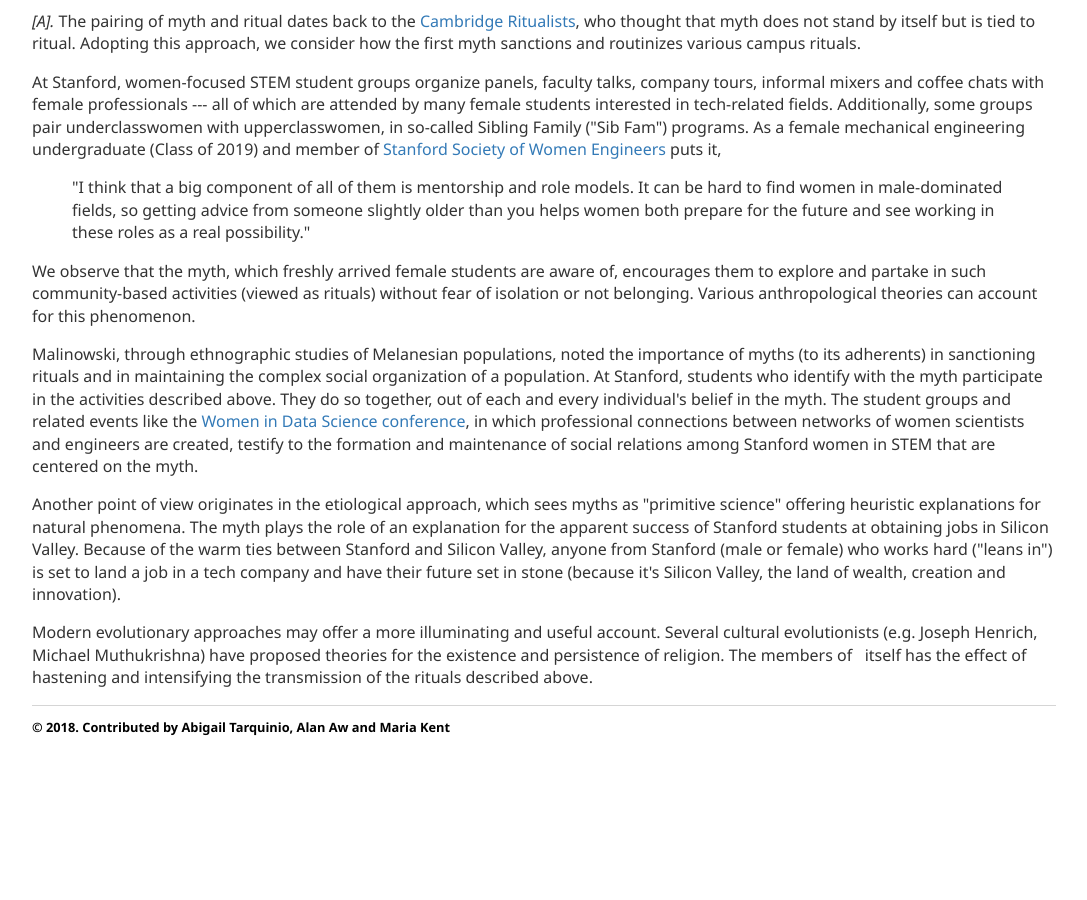
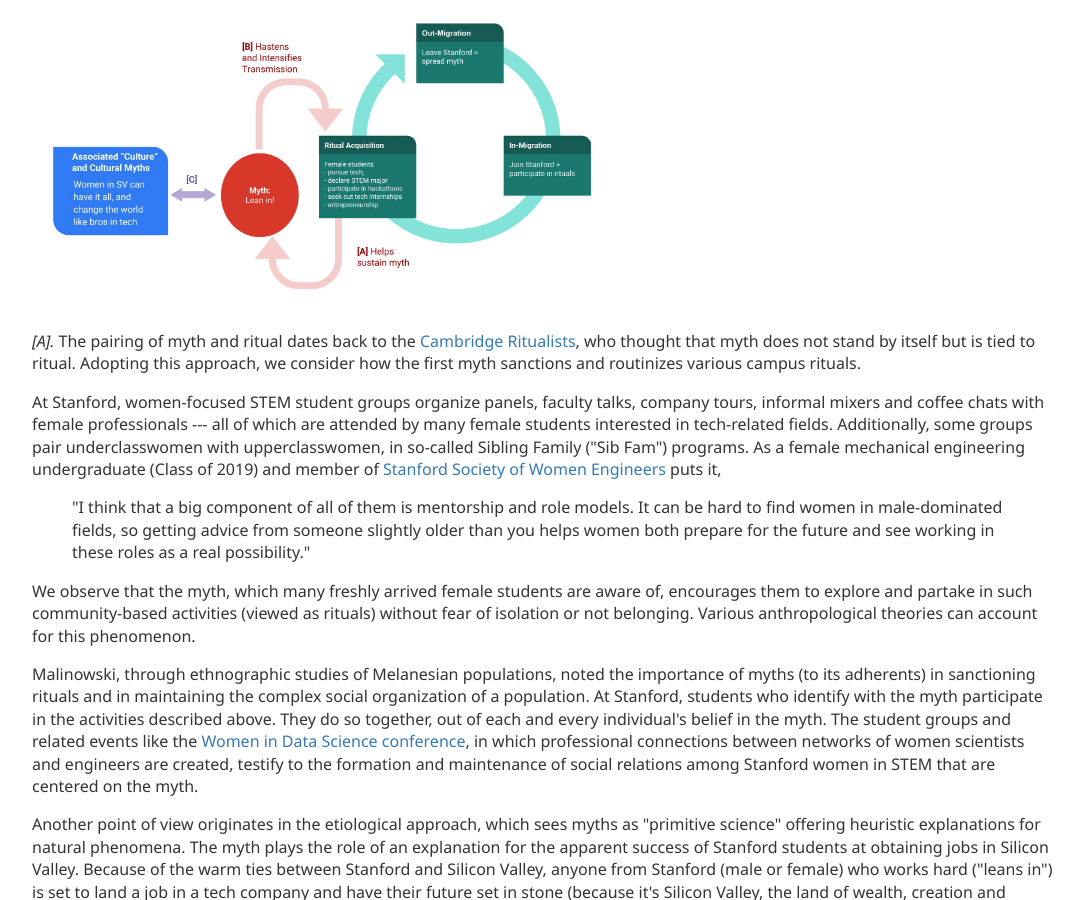
Before and after one commit to leaninstanford/leaninstanford.github.io, a Jekyll site: the page built from theory/index.html, in a window 1280 px wide and 900 px high, scrolled down 577 px. Shown: the whole window, without its empty margins (96-1183 px from the left). Built offline with Jekyll 4.4.1, drawn with Linux system fonts in a browser that asks for light colours; before the commit the page ends 1373 px from its top, so only the background shows below that.

Commit message:
Update index.html

```diff
--- a/theory/index.html
+++ b/theory/index.html
@@ -15,13 +15,13 @@ title: Framework
 <li>The perpetuation of the myth through the exact same rituals</li>
 <li>Other theories for perpetuation of the myth</li>
 </ol>
-<p><img style="border-width: 0.1cm;" src="images/Framework.jpg" alt="Anthropological framework explaining the perpetuation of the first myth." width="600" height="337" /></p>
-<p><em>[A].</em> The pairing of myth and ritual dates back to the <a title="Cambridge Ritualists - Wikpedia" href="https://en.wikipedia.org/wiki/Cambridge_Ritualists">Cambridge Ritualists</a>, who thought that myth does not stand by itself but is tied to ritual. Adopting this approach, we consider how the first myth sanctions and routinizes various campus rituals.&nbsp;</p>
+<p><img style="border-width: 0.1cm;" src="../images/Framework.jpg" alt="Anthropological framework explaining the perpetuation of the first myth." width="600" height="337" /></p>
+  <p><em>[A].</em> The pairing of myth and ritual dates back to the <a title="Cambridge Ritualists - Wikpedia" href="https://en.wikipedia.org/wiki/Cambridge_Ritualists">Cambridge Ritualists</a>, who thought that myth does not stand by itself but is tied to ritual. Adopting this approach, we consider how the first myth sanctions and routinizes various campus rituals.&nbsp;</p>
 <p>At Stanford, women-focused STEM student groups organize panels, faculty talks, company tours, informal mixers and coffee chats with female professionals --- all of which are attended by many female students interested in tech-related fields. Additionally, some groups pair underclasswomen with upperclasswomen, in so-called Sibling Family ("Sib Fam") programs. As a female mechanical engineering undergraduate (Class of 2019) and member of <a title="Stanford Society of Women Engineers" href="http://swe.stanford.edu/">Stanford Society of Women Engineers</a> puts it,&nbsp;</p>
 <blockquote>
 <p>"I think that a big component of all of them is mentorship and role models. It can be hard to find women in male-dominated fields, so getting advice from someone slightly older than you helps women both prepare for the future and see working in these roles as a real possibility."&nbsp;&nbsp;</p>
 </blockquote>
-<p>We observe that the myth, which freshly arrived female students are aware of, encourages them to explore and partake in such community-based activities (viewed as rituals) without fear of isolation or not belonging. Various anthropological theories can account for this phenomenon.</p>
+<p>We observe that the myth, which many freshly arrived female students are aware of, encourages them to explore and partake in such community-based activities (viewed as rituals) without fear of isolation or not belonging. Various anthropological theories can account for this phenomenon.</p>
 <p>Malinowski, through ethnographic studies of Melanesian populations, noted the importance of myths (to its adherents) in sanctioning rituals and in maintaining the complex social organization of a population. At Stanford, students who identify with the myth participate in the activities described above. They do so together, out of each and every individual's belief in the myth. The student groups and related events like the <a title="Women in Data Science" href="https://news.stanford.edu/2018/03/09/women-data-science/">Women in Data Science conference</a>, in which professional connections between networks of women scientists and engineers are created, testify to the formation and maintenance of social relations among Stanford women in STEM that are centered on the myth.</p>
 <p>Another point of view originates in the etiological approach, which sees myths as "primitive science" offering heuristic explanations for natural phenomena. The myth plays the role of an explanation for the apparent success of Stanford students at obtaining jobs in Silicon Valley. Because of the warm ties between Stanford and Silicon Valley, anyone from Stanford (male or female) who works hard ("leans in") is set to land a job in a tech company and have their future set in stone (because it's Silicon Valley, the land of wealth, creation and innovation).&nbsp; &nbsp;</p>
 <p>Modern evolutionary approaches may offer a more illuminating and useful account. Several cultural evolutionists (e.g. Joseph Henrich, Michael Muthukrishna) have proposed theories for the existence and persistence of religion. The members of&nbsp; &nbsp;itself has the effect of hastening and intensifying the transmission of the rituals described above.</p>
```
